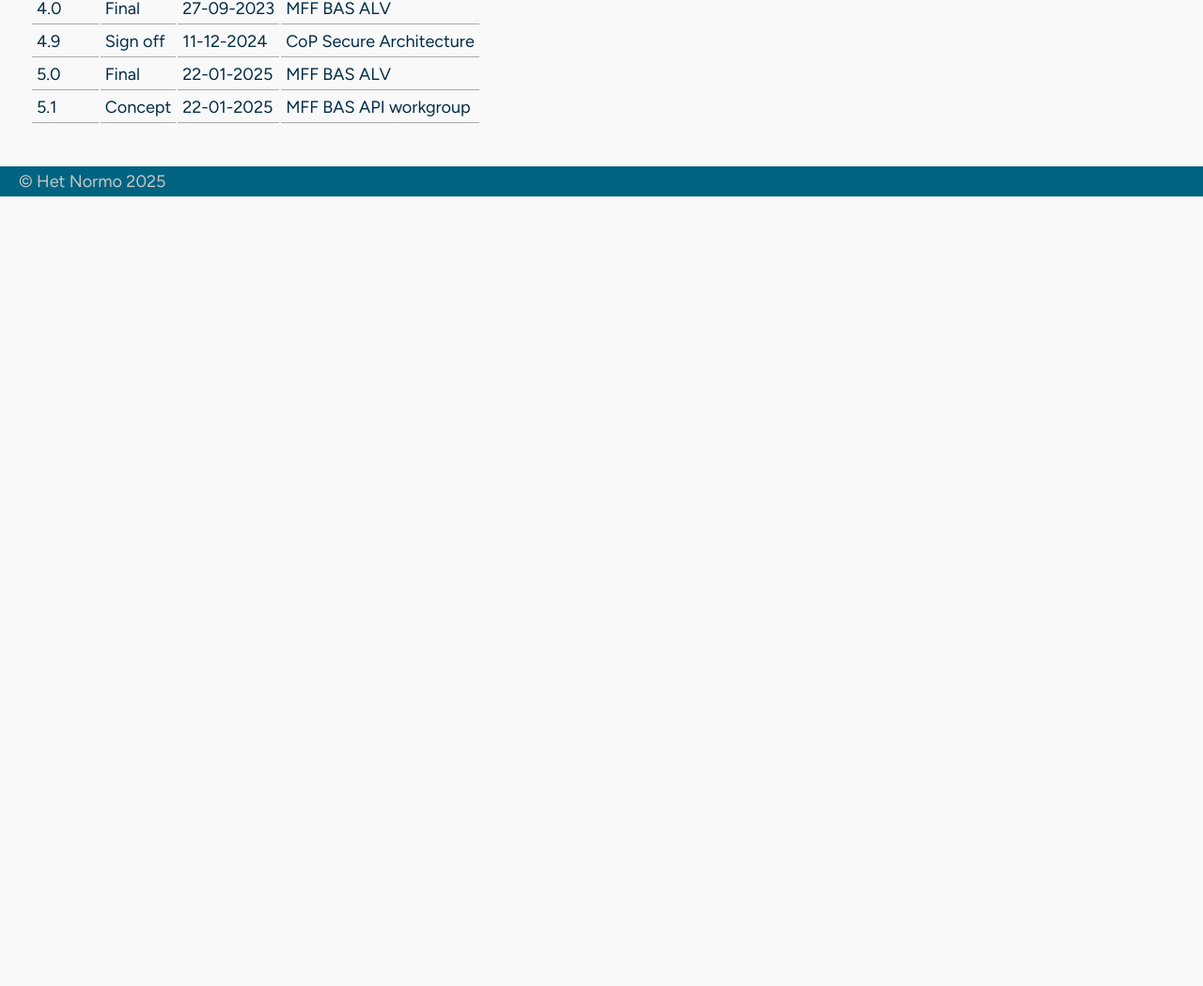
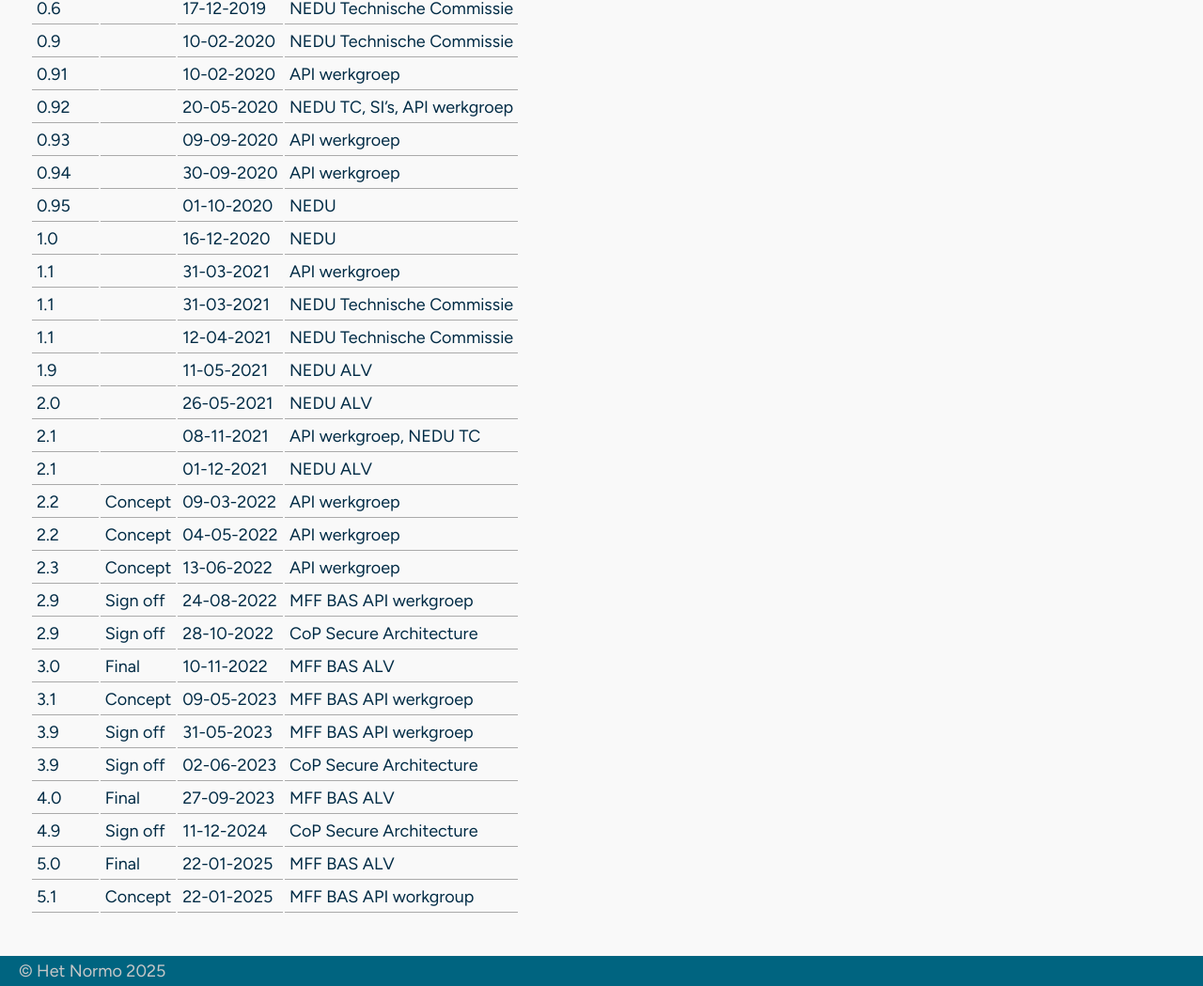
Before and after one commit to lemval/API-specifications, a Jekyll site: the page built from docs/api-design-rules/signoffs.md, in a window 1280 px wide and 1400 px high, scrolled down 197 px. Shown: the part 351-1400 px from the top of the window at 94% size. Built offline with Jekyll 4.4.1, drawn with Linux system fonts in a browser that asks for light colours; our own code applies the rules of GitHub Pages for plain Markdown files; before the commit the page ends 900 px from its top, so only the background shows below that.

Commit message:
Update signoffs.md
Issue #61

```diff
--- a/docs/api-design-rules/signoffs.md
+++ b/docs/api-design-rules/signoffs.md
@@ -4,6 +4,30 @@
 
 | Version | Status   | Date       | Signed off by |
 | :------ | :------- | :--------- | :------------ |
+| 0.6     |          | 17-12-2019 | NEDU Technische Commissie |
+| 0.9     |          | 10-02-2020 | NEDU Technische Commissie |
+| 0.91    |          | 10-02-2020 | API werkgroep  |
+| 0.92    |          | 20-05-2020 | NEDU TC, SI’s, API werkgroep |
+| 0.93    |          | 09-09-2020 | API werkgroep |
+| 0.94    |          | 30-09-2020 | API werkgroep |
+| 0.95    |          | 01-10-2020 | NEDU |
+| 1.0     |          | 16-12-2020 | NEDU |
+| 1.1     |          | 31-03-2021 | API werkgroep |
+| 1.1     |          | 31-03-2021 | NEDU Technische Commissie |
+| 1.1     |          | 12-04-2021 | NEDU Technische Commissie |
+| 1.9     |          | 11-05-2021 | NEDU ALV |
+| 2.0     |          | 26-05-2021 | NEDU ALV |
+| 2.1     |          | 08-11-2021 | API werkgroep, NEDU TC |
+| 2.1     |          | 01-12-2021 | NEDU ALV |
+| 2.2     | Concept  | 09-03-2022 | API werkgroep |
+| 2.2     | Concept  | 04-05-2022 | API werkgroep |
+| 2.3     | Concept  | 13-06-2022 | API werkgroep |
+| 2.9     | Sign off | 24-08-2022 | MFF BAS API werkgroep  |
+| 2.9     | Sign off | 28-10-2022 | CoP Secure Architecture  |
+| 3.0     | Final    | 10-11-2022 | MFF BAS ALV |
+| 3.1     | Concept  | 09-05-2023 | MFF BAS API werkgroep |
+| 3.9     | Sign off | 31-05-2023 | MFF BAS API werkgroep |
+| 3.9     | Sign off | 02-06-2023 | CoP Secure Architecture |
 | 4.0     | Final    | 27-09-2023 | MFF BAS ALV |
 | 4.9     | Sign off | 11-12-2024 | CoP Secure Architecture |
 | 5.0     | Final    | 22-01-2025 | MFF BAS ALV |
```
